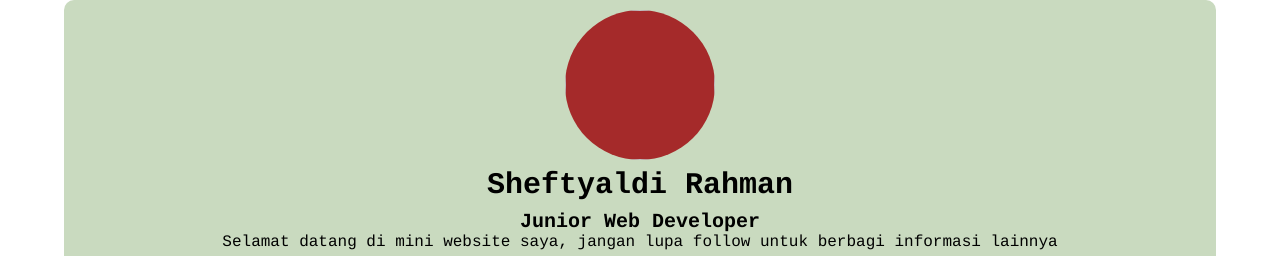
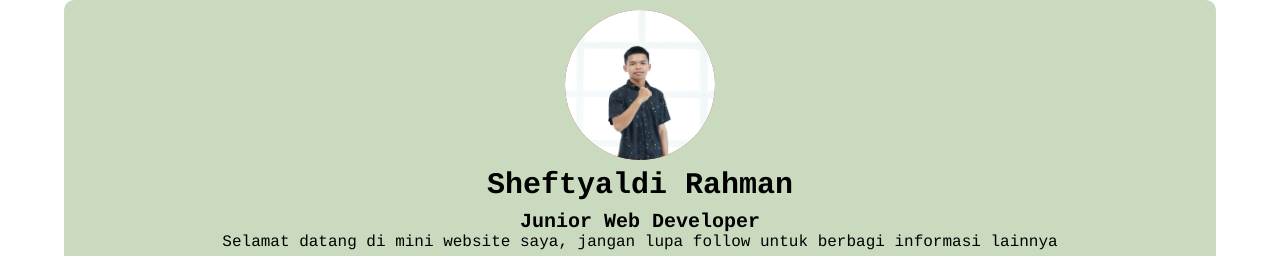
Before and after one commit to Sheftyaldi/sheftyaldi, a plain HTML site: page index.html in a window 1280 px wide. Shown: the top 256 px of the page. Drawn offline with Linux system fonts and the light colour scheme.

Commit message:
Update index.html

```diff
--- a/index.html
+++ b/index.html
@@ -9,7 +9,7 @@
   <body>
     <div class="container">
       <div class="wrapper">
-        <img src="assets/profile2.png" alt="" id="profil" />
+        <img src="assets/profile2.jpg" alt="" id="profil" />
         <div class="text-center">
           <h2>Sheftyaldi Rahman</h2>
           <h3 class="text-job">Junior Web Developer</h3>
```
